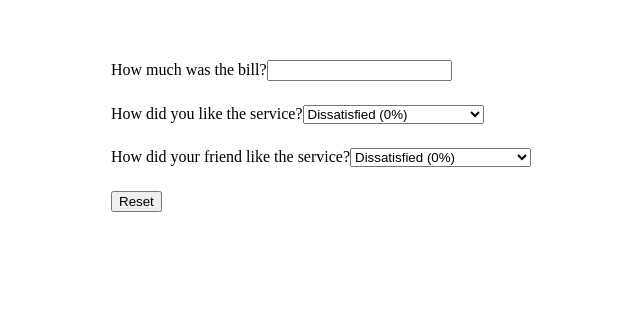
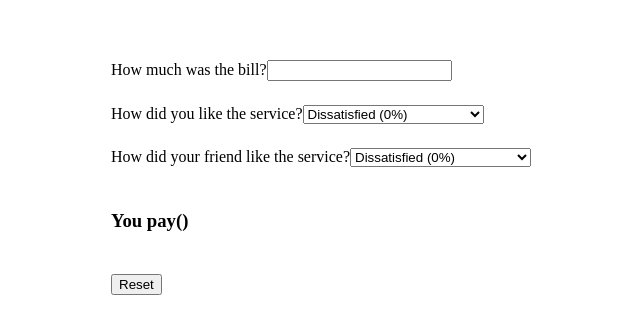
Before and after one commit to Jpkeys29/Tip-Calculator, a React (Create React App) app: page / in a window 1280 px wide. Shown: the part 140-474 px from the top of the page, without its empty margins (179-819 px from the left). Built offline with nearby package versions, Linux system fonts and the light colour scheme.

Commit message:
Lifting State up for Bill component

```diff
--- a/src/Total.js
+++ b/src/Total.js
@@ -1,13 +1,17 @@
 import SelectPercent from "./SelectPercent";
 import Button from "./Button";
 import Bill from "./Bill";
+import Output from "./output";
+import { useState } from "react";
 
 export default function Total() {
+    const [cuenta, setCuenta ] = useState("");
     return(
         <div className="statements">
             <Bill />
             <SelectPercent>How did you like the service?</SelectPercent>
             <SelectPercent>How did your friend like the service?</SelectPercent>
+            <Output />
             <div><Button /></div>
         </div>
     );
```
